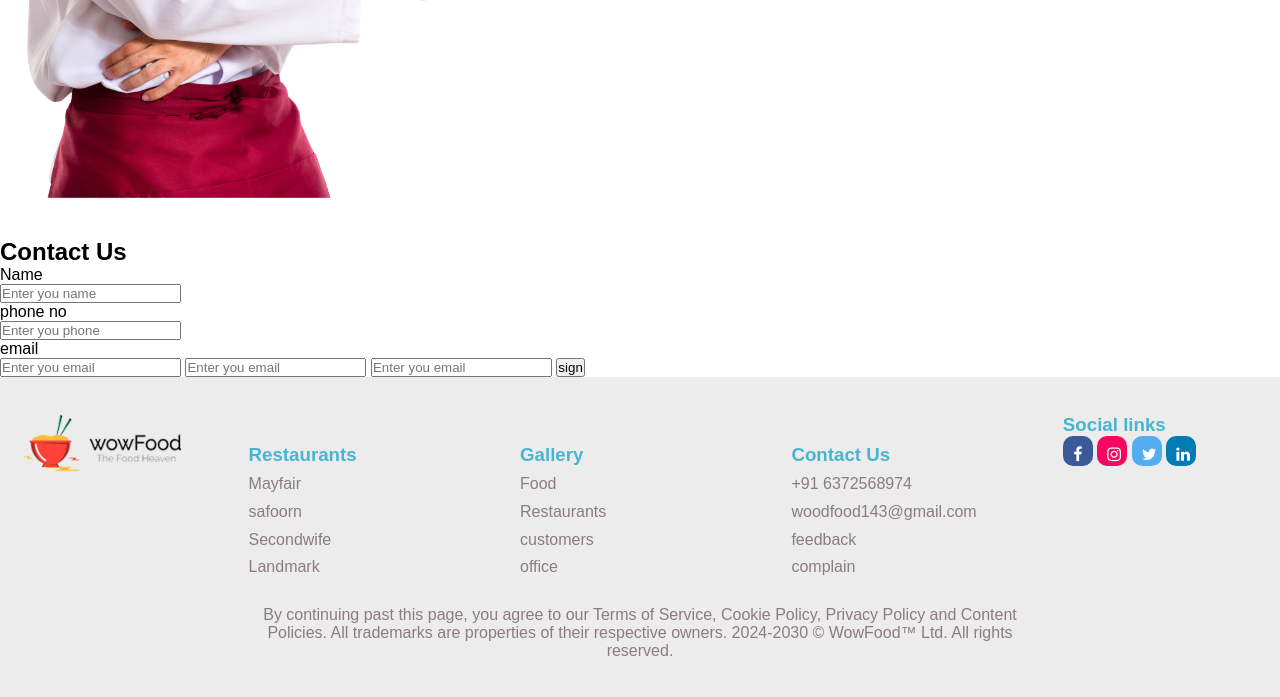
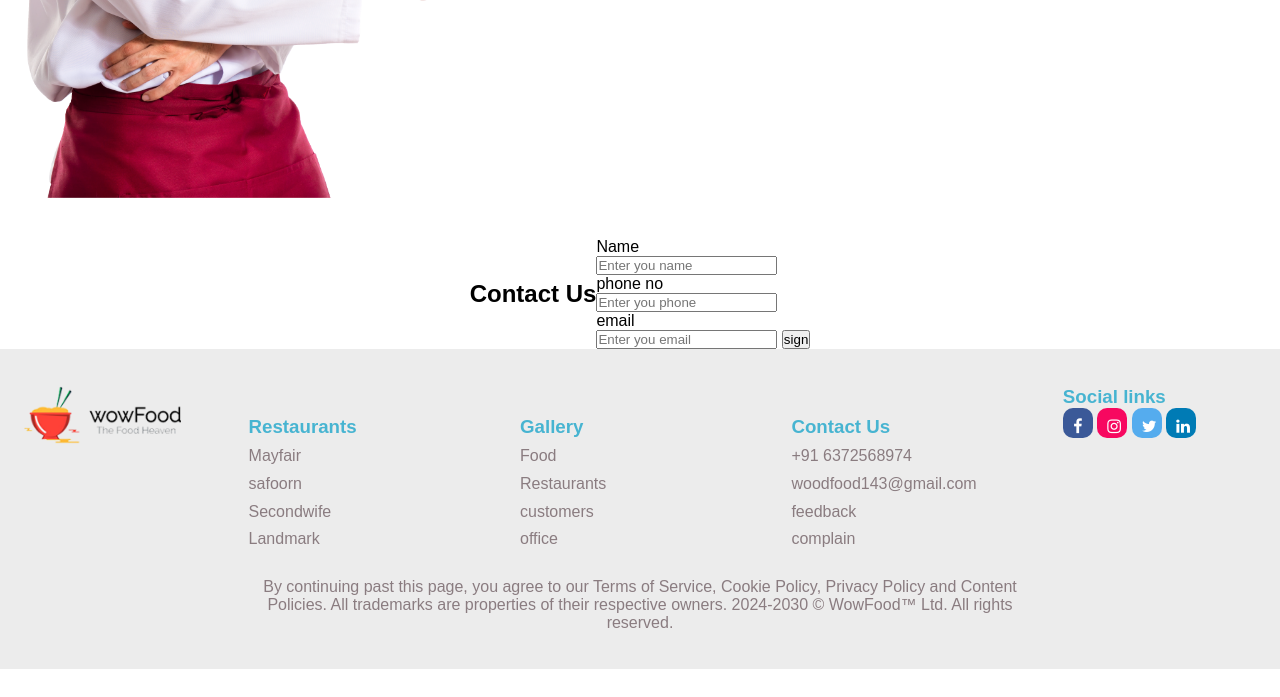
Before and after one commit to CSPEDITOR/food_delivery_website, a PHP site: page /home.html in a window 1280 px wide. Shown: the part 2162-2859 px from the top of the page. After the commit the page ends 2831 px from the top, so only its background shows below. Run offline with PHP 8.4, Linux system fonts and the light colour scheme.

Commit message:
working on css

```diff
--- a/css/home.css
+++ b/css/home.css
@@ -340,3 +340,11 @@ footer .footer1 .list .lists p{
   background: #F70860;
   color: white;
 }
+
+.contactus{
+    width: 100%;
+display: flex;
+justify-content: center;
+align-items: center;
+
+}
--- a/home.html
+++ b/home.html
@@ -163,8 +163,6 @@
                 <input type="text" placeholder="Enter you phone">
                 <p>email</p>
                 <input type="text" placeholder="Enter you email">
-                <input type="text" placeholder="Enter you email">
-                <input type="text" placeholder="Enter you email">
                 <button> sign </button>
                 <div class="contactform">
                 </div>
```
